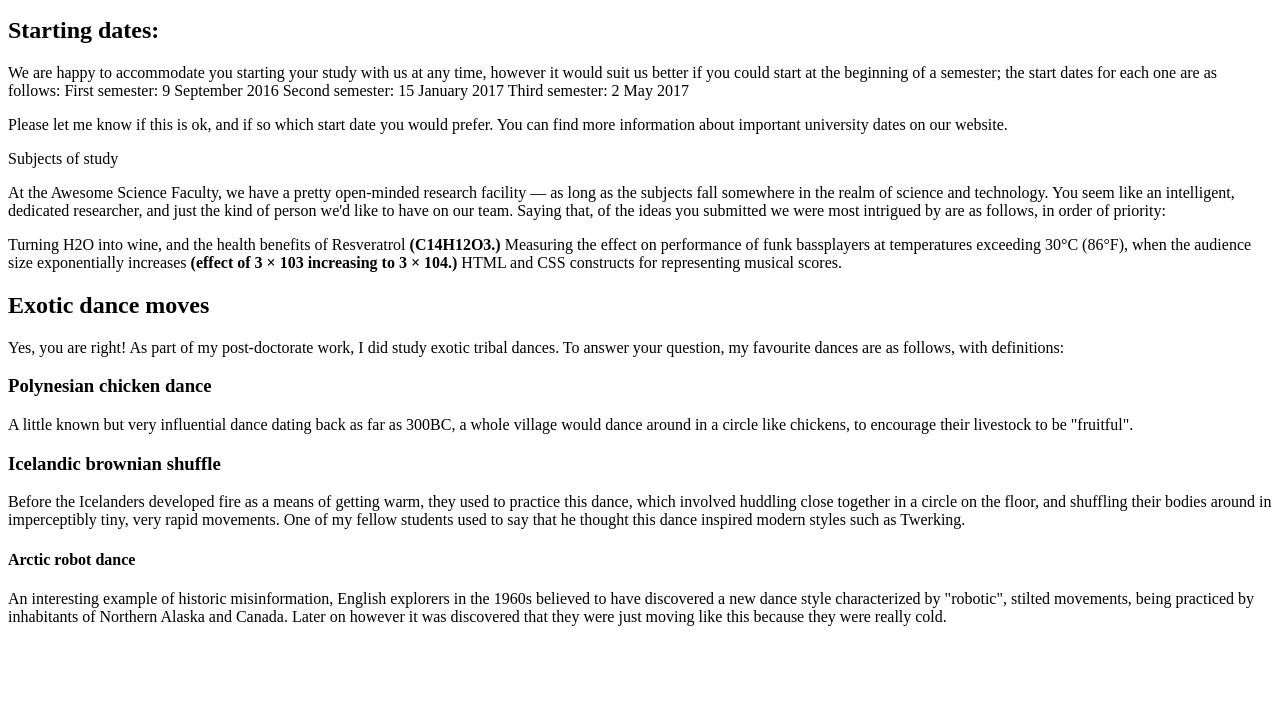
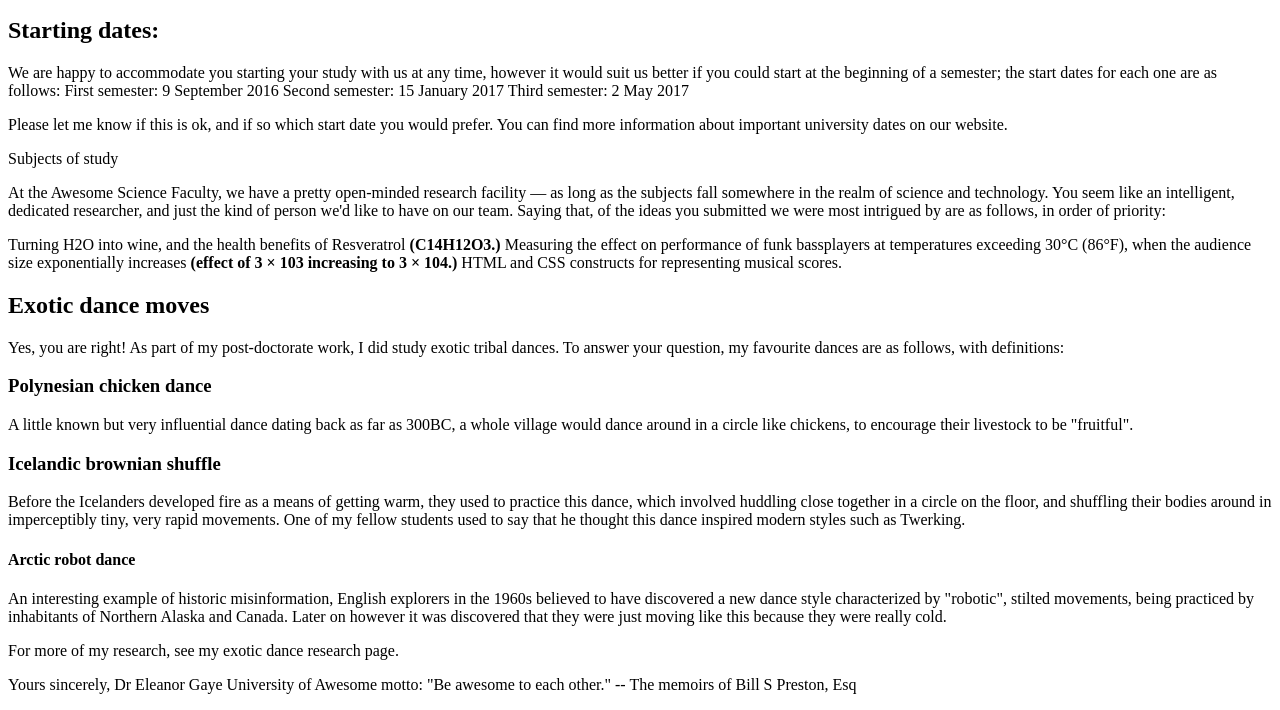
Before and after one commit to Fernandofoo/Introduction-to-HTML, a plain HTML site: page Index.html in a window 1280 px wide. Shown: the part 119-829 px from the top of the page. Before the commit the page ends 800 px from the top, so only its background shows below. Drawn offline with Linux system fonts and the light colour scheme.

Commit message:
update index

```diff
--- a/Index.html
+++ b/Index.html
@@ -48,4 +48,11 @@
     <h4>Arctic robot dance</h4>
 
     <p>An interesting example of historic misinformation, English explorers in the 1960s believed to have discovered a new dance style characterized by "robotic", stilted movements, being practiced by inhabitants of Northern Alaska and Canada. Later on however it was discovered that they were just moving like this because they were really cold.</p>
+
+    <P>For more of my research, see my exotic dance research page.</P>
+
+    <P>Yours sincerely,
+        Dr Eleanor Gaye
+        University of Awesome motto: "Be awesome to each other." -- The memoirs of Bill S Preston, Esq
+        </P>
 </html>
```
